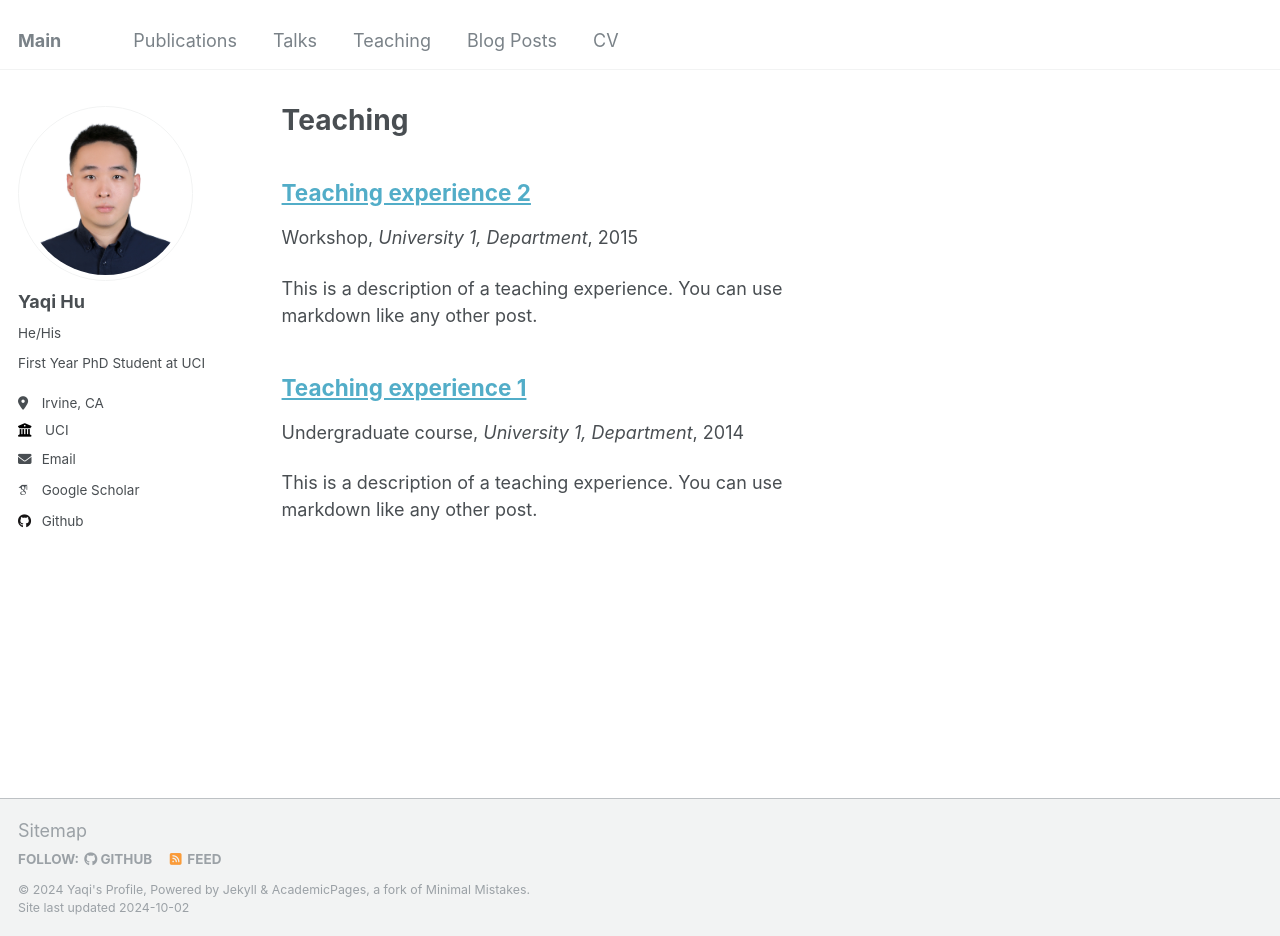
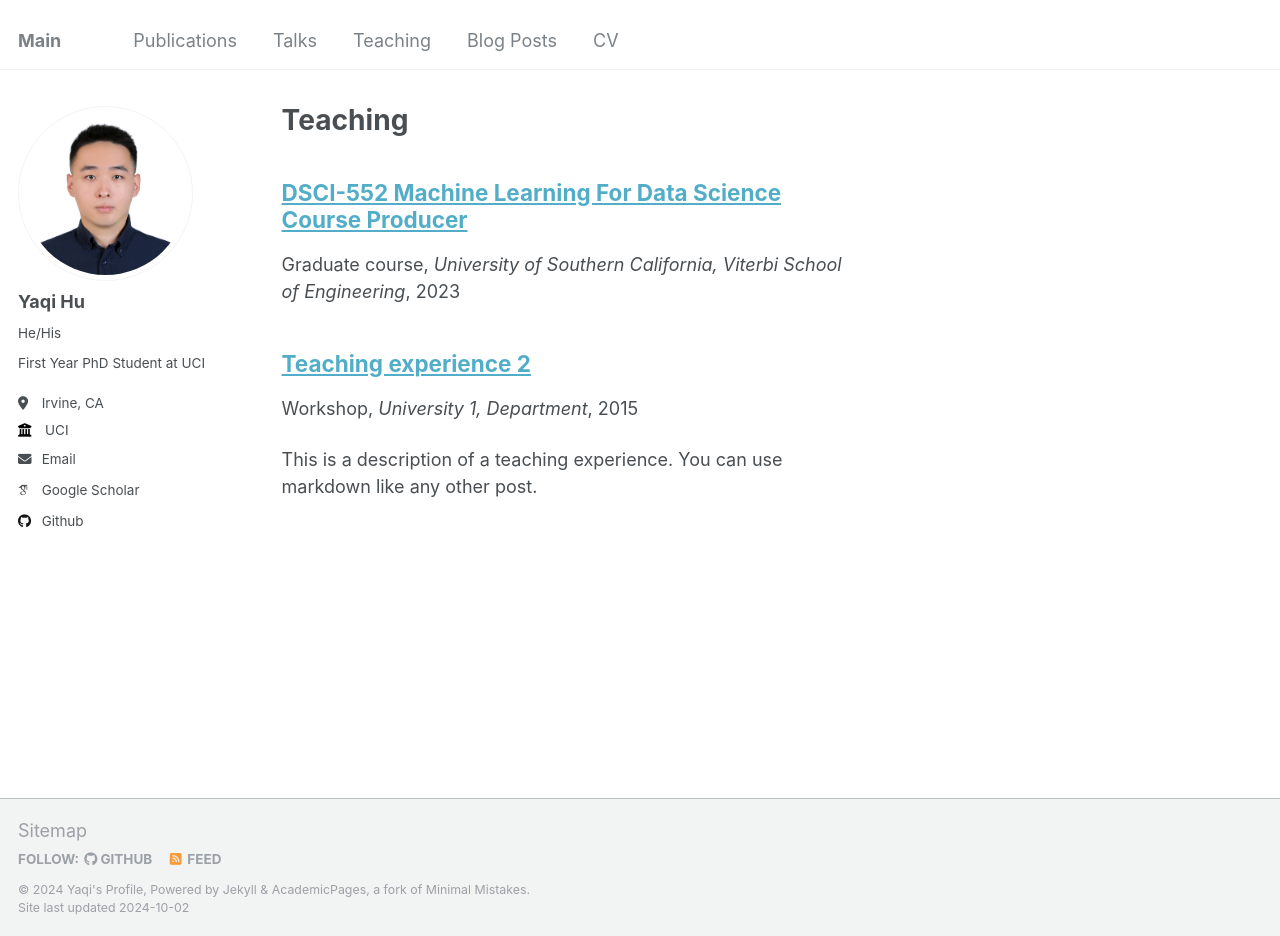
Before and after one commit to YaqiHu23/YaqiHu23.github.io, a Jekyll site: the page built from _pages/teaching.html, in a window 1280 px wide and 936 px high. Built offline with Jekyll 4.4.1, drawn with Linux system fonts in a browser that asks for light colours; some web fonts are replaced.

Commit message:
version_v0.2

```diff
--- a/_config.yml
+++ b/_config.yml
@@ -86,7 +86,7 @@ publication_category:
 teaser                   :  # filename of teaser fallback teaser image placed in /images/, .e.g. "500x300.png"
 breadcrumbs              : false # true, false (default)
 words_per_minute         : 160
-future                   : true
+future                   : false
 read_more                : "disabled" # if enabled, adds "Read more" links to excerpts
 talkmap_link             : false #change to true to add link to talkmap on talks page
 comments:
--- a/_teaching/2014-spring-teaching-1.md
+++ /dev/null
@@ -1,20 +0,0 @@
----
-title: "Teaching experience 1"
-collection: teaching
-type: "Undergraduate course"
-permalink: /teaching/2014-spring-teaching-1
-venue: "University 1, Department"
-date: 2014-01-01
-location: "City, Country"
----
-
-This is a description of a teaching experience. You can use markdown like any other post.
-
-Heading 1
-======
-
-Heading 2
-======
-
-Heading 3
-======
--- /dev/null
+++ b/_teaching/DSCI-552_2023_Fall.md
@@ -0,0 +1,9 @@
+---
+title: "DSCI-552 Machine Learning For Data Science Course Producer"
+collection: teaching
+type: "Graduate course"
+permalink: /teaching/DSCI-552_2023_Fall
+venue: "University of Southern California, Viterbi School of Engineering"
+date: 2023-08-26
+location: "Los Angeles, United States"
+---
```
